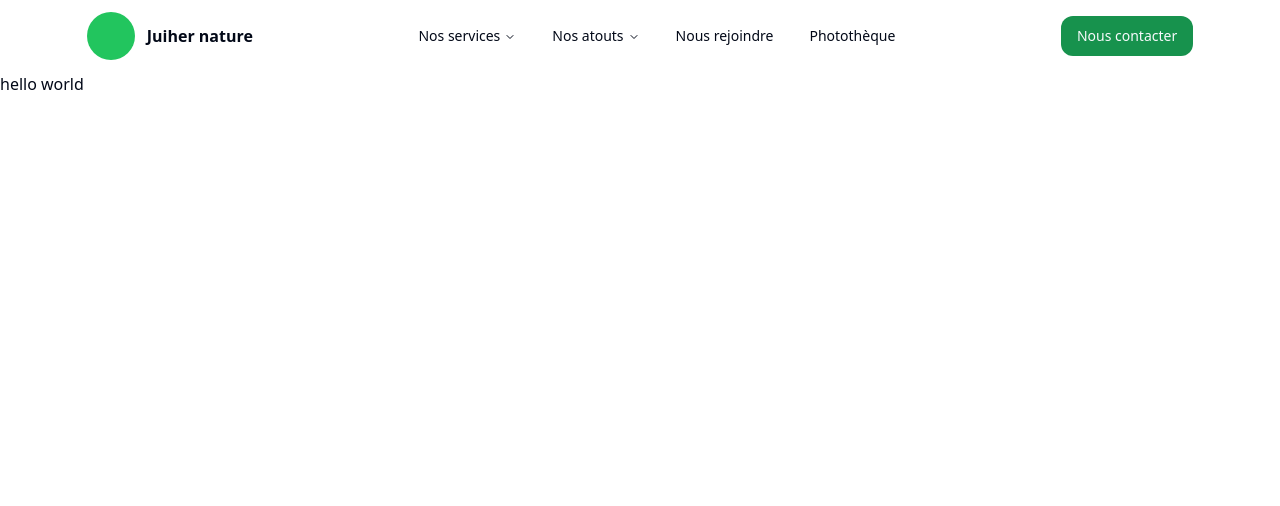
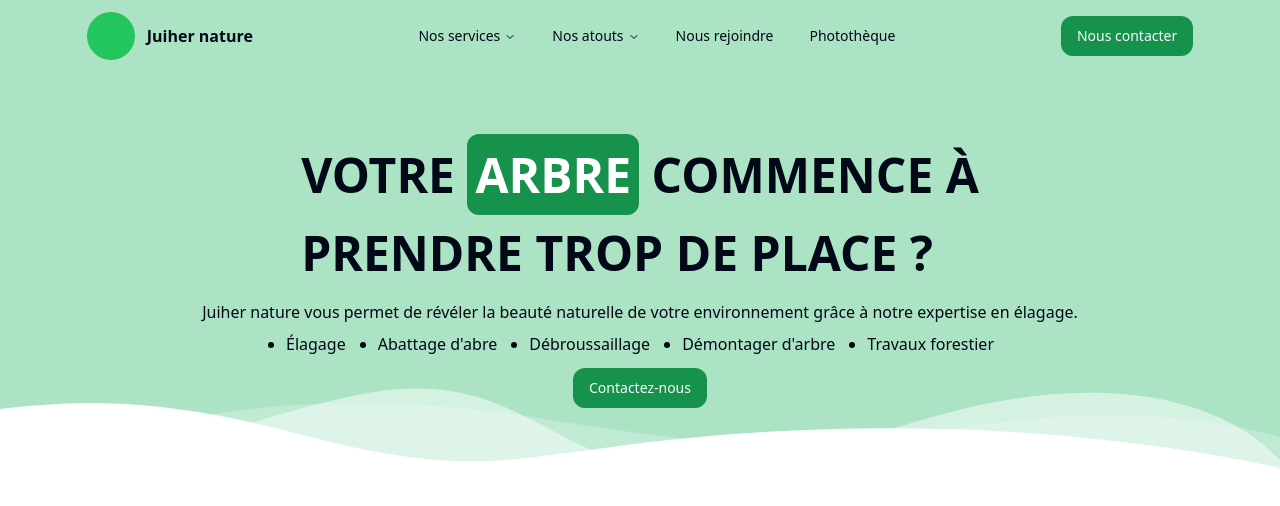
Before and after one commit to Moumouuu/juiher-nature, a Next.js app: page / in a window 1280 px wide. Shown: the top 506 px of the page. Built offline with nearby package versions, Linux system fonts and the light colour scheme.

Commit message:
feat(homepage): banner

```diff
--- a/src/app/globals.css
+++ b/src/app/globals.css
@@ -74,3 +74,25 @@
       @apply bg-background text-foreground;
     }
   }
+
+
+.custom-shape-divider-bottom-1715085233 {
+  position: absolute;
+  bottom: 0;
+  left: 0;
+  width: 100%;
+  overflow: hidden;
+  line-height: 0;
+  transform: rotate(180deg);
+}
+
+.custom-shape-divider-bottom-1715085233 svg {
+  position: relative;
+  display: block;
+  width: calc(120% + 1.3px);
+  height: 91px;
+}
+
+.custom-shape-divider-bottom-1715085233 .shape-fill {
+  fill: #FFFFFF;
+}
--- a/src/app/page.tsx
+++ b/src/app/page.tsx
@@ -1,7 +1,12 @@
+import {Banner} from "@/components/common/banner";
+
 export default function Home() {
-  return (
-    <div className="">
-      hello world
-    </div>
+
+    const homeTitle = <span>Votre <span className={"text-white bg-juiher-secondary-green rounded-xl p-2"}>arbre</span> commence à <br/> prendre trop de place ?</span>
+
+    return (
+        <div className="">
+          <Banner title={homeTitle}/>
+        </div>
   );
 }
--- /dev/null
+++ b/src/components/common/banner.tsx
@@ -0,0 +1,47 @@
+import {Button} from "@/components/ui/button";
+import Link from "next/link";
+import {ReactNode} from "react";
+
+
+interface BannerProps {
+    title: ReactNode;
+}
+
+export const Banner = ({title} : BannerProps ) => {
+    return (
+        <div className={"relative w-full h-[50vh] flex flex-col items-center justify-center py-10 bg-juiher-ternary-green"}>
+            <h1 className={'text-5xl uppercase font-semibold leading-relaxed'}>
+                {title}
+            </h1>
+            <p className={"my-2"}>Juiher nature vous permet de révéler la beauté naturelle de votre environnement grâce
+                à notre expertise en élagage.</p>
+            <ul className={"flex"}>
+                <li className={"list-disc mx-4"}>Élagage</li>
+                <li className={"list-disc mx-4"}>Abattage d&apos;abre</li>
+                <li className={"list-disc mx-4"}>Débroussaillage</li>
+                <li className={"list-disc mx-4"}>Démontager d&apos;arbre</li>
+                <li className={"list-disc mx-4"}>Travaux forestier</li>
+            </ul>
+            <Button className={"mt-3"} variant={"juiher"} asChild>
+                <Link href={"/#contact"}>
+                    Contactez-nous
+                </Link>
+            </Button>
+
+            <div className="custom-shape-divider-bottom-1715085233">
+                <svg data-name="Layer 1" xmlns="http://www.w3.org/2000/svg" viewBox="0 0 1200 120"
+                     preserveAspectRatio="none">
+                    <path
+                        d="M0,0V46.29c47.79,22.2,103.59,32.17,158,28,70.36-5.37,136.33-33.31,206.8-37.5C438.64,32.43,512.34,53.67,583,72.05c69.27,18,138.3,24.88,209.4,13.08,36.15-6,69.85-17.84,104.45-29.34C989.49,25,1113-14.29,1200,52.47V0Z"
+                        opacity=".25" className="shape-fill"></path>
+                    <path
+                        d="M0,0V15.81C13,36.92,27.64,56.86,47.69,72.05,99.41,111.27,165,111,224.58,91.58c31.15-10.15,60.09-26.07,89.67-39.8,40.92-19,84.73-46,130.83-49.67,36.26-2.85,70.9,9.42,98.6,31.56,31.77,25.39,62.32,62,103.63,73,40.44,10.79,81.35-6.69,119.13-24.28s75.16-39,116.92-43.05c59.73-5.85,113.28,22.88,168.9,38.84,30.2,8.66,59,6.17,87.09-7.5,22.43-10.89,48-26.93,60.65-49.24V0Z"
+                        opacity=".5" className="shape-fill"></path>
+                    <path
+                        d="M0,0V5.63C149.93,59,314.09,71.32,475.83,42.57c43-7.64,84.23-20.12,127.61-26.46,59-8.63,112.48,12.24,165.56,35.4C827.93,77.22,886,95.24,951.2,90c86.53-7,172.46-45.71,248.8-84.81V0Z"
+                        className="shape-fill"></path>
+                </svg>
+            </div>
+        </div>
+    )
+}
--- a/src/components/common/header.tsx
+++ b/src/components/common/header.tsx
@@ -4,7 +4,7 @@ import Link from "next/link";
 
 export const Header = () => {
     return (
-        <div className={"flex w-full p-3 items-center justify-around"}>
+        <div className={"flex w-full p-3 items-center justify-around bg-juiher-ternary-green"}>
             <div className={'flex items-center '}>
                 <div className={"h-12 w-12 bg-green-500 rounded-full mr-3"}></div>
                 <h1 className={"font-semibold"}>Juiher nature</h1>
--- a/src/components/ui/navigation-menu.tsx
+++ b/src/components/ui/navigation-menu.tsx
@@ -1,9 +1,9 @@
 import * as React from "react"
 import * as NavigationMenuPrimitive from "@radix-ui/react-navigation-menu"
-import { cva } from "class-variance-authority"
-import { ChevronDown } from "lucide-react"
+import {cva} from "class-variance-authority"
+import {ChevronDown} from "lucide-react"
 
-import { cn } from "@/lib/utils"
+import {cn} from "@/lib/utils"
 
 const NavigationMenu = React.forwardRef<
   React.ElementRef<typeof NavigationMenuPrimitive.Root>,
@@ -41,7 +41,7 @@ NavigationMenuList.displayName = NavigationMenuPrimitive.List.displayName
 const NavigationMenuItem = NavigationMenuPrimitive.Item
 
 const navigationMenuTriggerStyle = cva(
-  "group inline-flex h-10 w-max items-center justify-center rounded-md bg-background px-4 py-2 text-sm font-medium transition-colors hover:bg-accent hover:text-accent-foreground focus:bg-accent focus:text-accent-foreground focus:outline-none disabled:pointer-events-none disabled:opacity-50 data-[active]:bg-accent/50 data-[state=open]:bg-accent/50"
+  "group inline-flex h-10 w-max items-center justify-center rounded-md px-4 py-2 text-sm font-medium transition-colors hover:bg-accent hover:text-accent-foreground focus:bg-accent focus:text-accent-foreground focus:outline-none disabled:pointer-events-none disabled:opacity-50 data-[active]:bg-accent/50 data-[state=open]:bg-accent/50"
 )
 
 const NavigationMenuTrigger = React.forwardRef<
```
